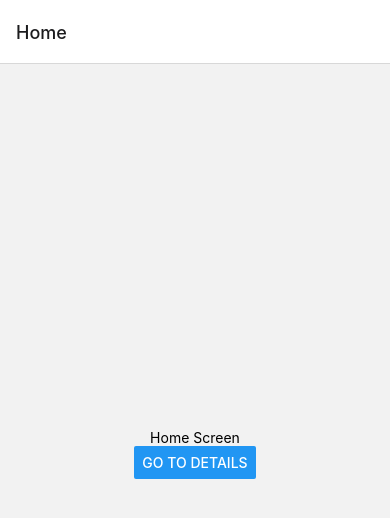
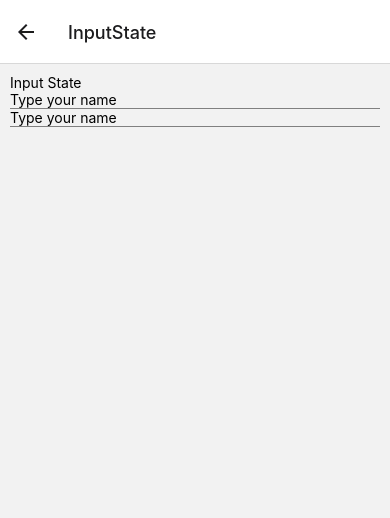
Before and after one commit to jojohahana/advanceproject, a React Native app: screen /InputState in a window 390 px wide. Shown: the top 518 px of the page. Built offline with nearby package versions, Linux system fonts and the light colour scheme.

Commit message:
add input state before modification

```diff
--- a/App.js
+++ b/App.js
@@ -1,39 +1,12 @@
 import * as React from 'react';
-import { Button, View, Text } from 'react-native';
 import { NavigationContainer } from '@react-navigation/native'; //core
 import { createNativeStackNavigator } from '@react-navigation/native-stack'; //stack
 
-function HomeScreen({ navigation }) {
-  return (
-    <View style={{ flex: 1, alignItems: 'center', justifyContent: 'center' }}>
-      <Text>Home Screen</Text>
-      <Button
-        title="Go to Details"
-        onPress={() => navigation.navigate('Details')}
-      />
-    </View>
-  );
-}
-
-function DetailsScreen({navigation}) {
-  return (
-    <View style={{ flex: 1, alignItems: 'center', justifyContent: 'center' }}>
-      <Text>Details Screen</Text>
-      <Button
-        title="Go to Profile"
-        onPress={() => navigation.navigate('Profile')} //() => arrow function
-        />
-    </View>
-  );
-}
-
-function ProfileScreen() {
-  return (
-    <View style={{ flex: 1, alignItems: 'center', justifyContent: 'center' }}>
-      <Text>Profile Screen</Text>
-    </View>
-  );
-}
+//Screen
+import HomeScreen from './src/screen/HomeScreen';
+import ProfileScreen from './src/screen/ProfileScreen';
+import DetailsScreen from './src/screen/DetailsScreen';
+import InputState from './src/screen/InputState';
 
 const Stack = createNativeStackNavigator();
 
@@ -41,9 +14,13 @@ function App() {
   return ( //Setup Navigation - Parent
     <NavigationContainer>
       <Stack.Navigator initialRouteName="Home">
-        <Stack.Screen name="Home" component={HomeScreen} />
-        <Stack.Screen name="Details" component={DetailsScreen} />
+        <Stack.Screen
+          name="Home"
+          component={HomeScreen}
+          options={{ title: "My Home"}}/>
+        <Stack.Screen name="Details" component={DetailsScreen}/>
         <Stack.Screen name="Profile" component={ProfileScreen}/>
+        <Stack.Screen name="InputState" component={InputState}/>
       </Stack.Navigator>
     </NavigationContainer>
   );
--- /dev/null
+++ b/src/screen/DetailsScreen.js
@@ -0,0 +1,18 @@
+import * as React from 'react';
+import { Button, View, Text } from 'react-native';
+
+export default function DetailsScreen({route, navigation}) {
+    const { itemId, otherParam } = route.params;
+
+    return (
+      <View style={{ flex: 1, alignItems: 'center', justifyContent: 'center' }}>
+        <Text>Details Screen</Text>
+        <Text>itemId: {(itemId)}</Text>
+      <Text>otherParam: {(otherParam)}</Text>
+        <Button
+          title="Go to Profile"
+          onPress={() => navigation.navigate('Profile')} //() => arrow function
+          />
+      </View>
+    );
+  }
--- /dev/null
+++ b/src/screen/HomeScreen.js
@@ -0,0 +1,29 @@
+import * as React from 'react';
+import { Button, View, Text, ImageBackground } from 'react-native';
+
+export default function HomeScreen({ navigation }) {
+    return (
+      <View style={{ flex: 1, alignItems: 'center', justifyContent: 'center' }}>
+        <Text>Home Screen</Text>
+        {/*<Button
+          title="Go to Details"
+          onPress={() => navigation.navigate('Details')}
+        />*/}
+
+        <Button
+        title="Go to Details"
+        onPress={() => {
+          navigation.navigate('Details', {
+            itemId: 86,
+            otherParam: 'anything you want here',
+          });
+        }}
+        />
+
+        <Button
+        title="Input State"
+        onPress={() => navigation.navigate('InputState')}
+        />
+      </View>
+    );
+  }
--- /dev/null
+++ b/src/screen/InputState.js
@@ -0,0 +1,30 @@
+import React, {useState} from "react";
+import {View, Text, TextInput, Button} from "react-native";
+
+export default function InputState(){
+
+    const [nama, setNama] = useState("");
+    const [umur, setUmur] = useState("");
+
+    return(
+        <View style={{padding: 10}}>
+            <Text>Input State</Text>
+
+            <TextInput
+                style={{borderBottomWidth: 1, borderBottomColor: 'gray'}}
+                placeholder="Type your name"
+                onChangeText={nama => setNama(nama)}
+            />
+
+            <TextInput
+                style={{borderBottomWidth: 1, borderBottomColor: 'gray'}}
+                placeholder="Type your name"
+                onChangeText={umur => setUmur(umur)}
+            />
+
+            <Text>
+                {nama} {umur}
+            </Text>
+        </View>
+    )
+}
--- /dev/null
+++ b/src/screen/ProfileScreen.js
@@ -0,0 +1,10 @@
+import * as React from 'react';
+import { Button, View, Text } from 'react-native';
+
+export default function ProfileScreen() {
+    return (
+      <View style={{ flex: 1, alignItems: 'center', justifyContent: 'center' }}>
+        <Text>Profile Screen</Text>
+      </View>
+    );
+  }
```
